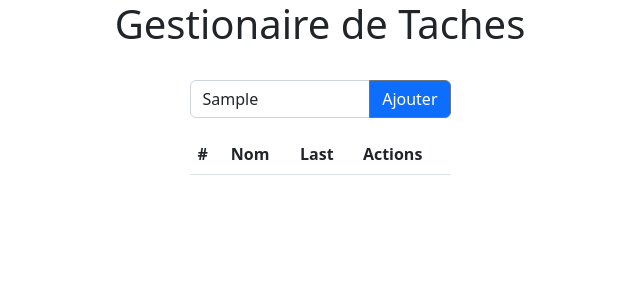
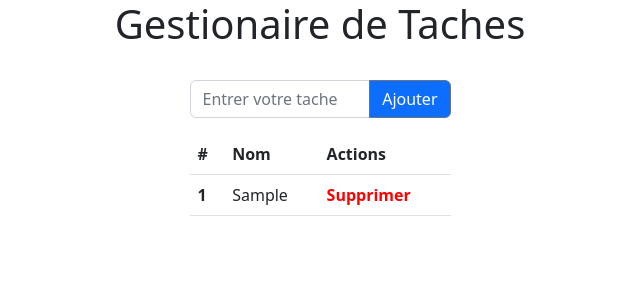
Before and after one commit to Kheuzayni/Todo_List_Angluar, an Angular app: page / in a window 1280 px wide. Both pictures are taken after typing "Sample" into the empty fields and a click on the button "Ajouter". Shown: the top 300 px of the page, without its empty margins (320-960 px from the left). Built offline with nearby package versions, Linux system fonts and the light colour scheme.

Commit message:
Ajout tache

```diff
--- a/src/app/app.component.html
+++ b/src/app/app.component.html
@@ -5,10 +5,10 @@
     <div class="col col-lg-3">
       <div class="input-group mb-3">
         <input type="text" class="form-control" placeholder="Entrer votre tache"
-          aria-label="Entrer votre tache" aria-describedby="button-addon2"
+          aria-label="Entrer votre tache" aria-describedby="button-addon2" [(ngModel)] = "newTodo"
         >
         <button class="btn btn-outline-secondary btn-primary" type="button"
-          id="button-addon2" style="color:white">Ajouter
+          id="button-addon2" style="color:white" (click)="enregistrerTache()">Ajouter
         </button>
       </div>
       <table class="table">
@@ -16,13 +16,12 @@
           <tr>
             <th scope="col">#</th>
             <th scope="col">Nom</th>
-            <th scope="col">Last</th>
             <th scope="col">Actions</th>
           </tr>
         </thead>
         <tbody>
           <tr *ngFor="let todo of todos; let i = index;">
-            <th scope="row"> i+1 </th>
+            <th scope="row"> {{i+1}} </th>
             <td>{{todo.name}}</td>
             <td style="color:red; font-weight:bold;">Supprimer</td>
           </tr>
--- a/src/app/app.component.ts
+++ b/src/app/app.component.ts
@@ -8,9 +8,25 @@ import { Todo } from './todo';
 })
 export class AppComponent {
   title = 'atos-angular';
-  todos : Todo[];
+  todos : Todo[] = [];
   newTodo: string;
 
+  enregistrerTache (){
 
+    if (this.newTodo){
+      let todo = new Todo();
+      todo.name = this.newTodo;
+      todo.isCompleted = true;
+      this.todos.push(todo);
+      this.newTodo = '';
+
+    } else{
+      alert ("Merci d'entrer une tache")
+    }
+  }
+
+  // done (id: number){
+  //   this.todos[id].isCompleted =! this.todos[id].isCompleted
+  // }
 
 }
--- a/src/app/app.module.ts
+++ b/src/app/app.module.ts
@@ -1,4 +1,5 @@
 import { NgModule } from '@angular/core';
+import { FormsModule } from '@angular/forms';
 import { BrowserModule } from '@angular/platform-browser';
 
 import { AppRoutingModule } from './app-routing.module';
@@ -10,7 +11,8 @@ import { AppComponent } from './app.component';
   ],
   imports: [
     BrowserModule,
-    AppRoutingModule
+    AppRoutingModule,
+    FormsModule
   ],
   providers: [],
   bootstrap: [AppComponent]
```
